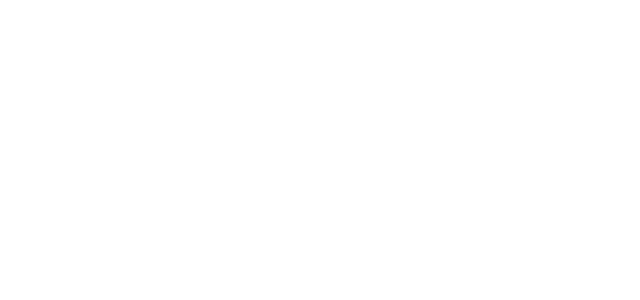
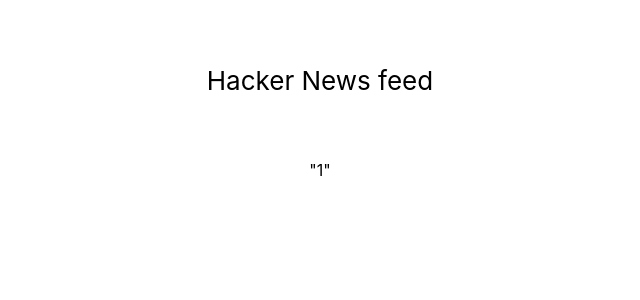
Before and after one commit to altsanz/hn-feed, a React (Create React App) app: page /post/1 in a window 1280 px wide. Before the commit this address had no page. Shown: the top 300 px of the page, without its empty margins (320-960 px from the left). Built offline with nearby package versions, Linux system fonts and the light colour scheme.

Commit message:
add fetch for detail and detail route

```diff
--- a/src/features/hnPosts/HnPostCard.tsx
+++ b/src/features/hnPosts/HnPostCard.tsx
@@ -6,12 +6,14 @@
 import Button from "@mui/material/Button";
 import Typography from "@mui/material/Typography";
 import { HnItem } from "../../services/hn/hn.types";
+import { useNavigate } from "react-router-dom";
 
 export interface HnPostCardProps {
   post: HnItem;
 }
 
 export default function HnPostCard({ post }: HnPostCardProps) {
+  const navigate = useNavigate();
   return (
     <Card sx={{ minWidth: 275 }}>
       <CardContent>
@@ -27,7 +29,9 @@
         </Typography>
       </CardContent>
       <CardActions>
-        <Button size="small">Learn More</Button>
+        <Button size="small" onClick={() => navigate(`/post/${post.objectID}`)}>
+          See detail
+        </Button>
       </CardActions>
     </Card>
   );
--- /dev/null
+++ b/src/features/hnPosts/HnPostDetail.tsx
@@ -0,0 +1,6 @@
+import { useParams } from "react-router-dom";
+
+export const HnPostDetail = () => {
+  const params = useParams();
+  return <div>{JSON.stringify(params.postId)}</div>;
+};
--- a/src/index.tsx
+++ b/src/index.tsx
@@ -7,6 +7,7 @@
 import "./index.css";
 import { BrowserRouter, Routes, Route, Navigate } from "react-router-dom";
 import { HnPostsPage } from "./pages/HnPostsPage";
+import { HnPostDetailPage } from "./pages/HnPostDetailPage";
 
 const container = document.getElementById("root")!;
 const root = createRoot(container);
@@ -18,6 +19,7 @@
         <Routes>
           <Route path="/" element={<App />}>
             <Route index element={<HnPostsPage />} />
+            <Route path="/post/:postId" element={<HnPostDetailPage />} />
           </Route>
           {/* <Route path="invoices" element={<Invoices />} /> */}
         </Routes>
--- /dev/null
+++ b/src/pages/HnPostDetailPage.tsx
@@ -0,0 +1,3 @@
+import { HnPostDetail } from "../features/hnPosts/HnPostDetail";
+
+export const HnPostDetailPage = () => <HnPostDetail />;
--- a/src/services/hn/hn.slice.ts
+++ b/src/services/hn/hn.slice.ts
@@ -1,5 +1,5 @@
 import { createApi, fetchBaseQuery } from "@reduxjs/toolkit/query/react";
-import { HnList, HnSearchPayload } from "./hn.types";
+import { HnList, HnPostDetail, HnSearchPayload } from "./hn.types";
 
 export const hnApi = createApi({
   reducerPath: "hackerNewsApi",
@@ -23,6 +23,9 @@
         return baseEndpoint;
       },
     }),
+    getPostById: builder.query<HnPostDetail, number>({
+      query: (id) => `/items/${id}`,
+    }),
   }),
 });
 
```
Also changed, not shown: src/services/hn/hn.types.ts (+9 -1 lines).
